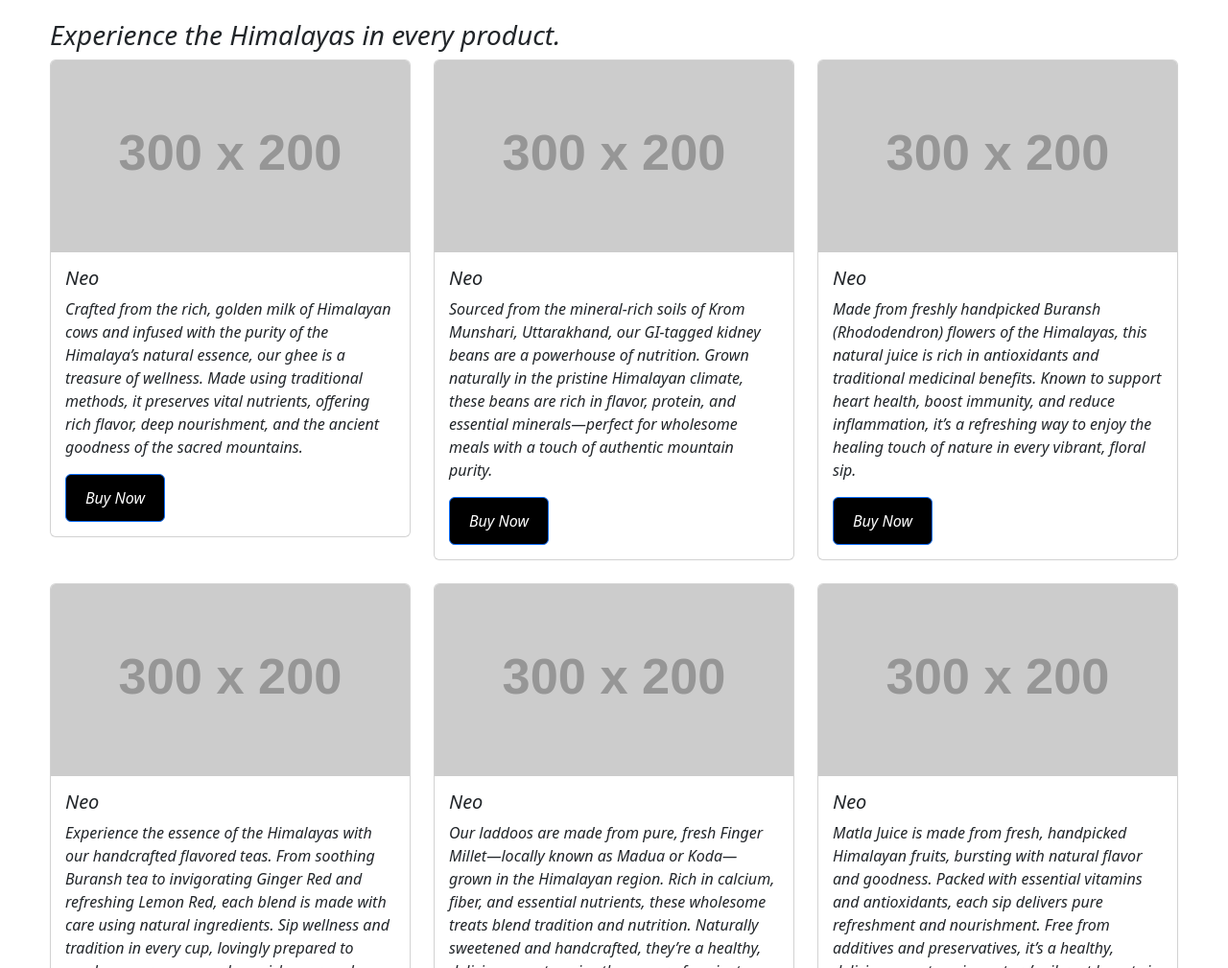
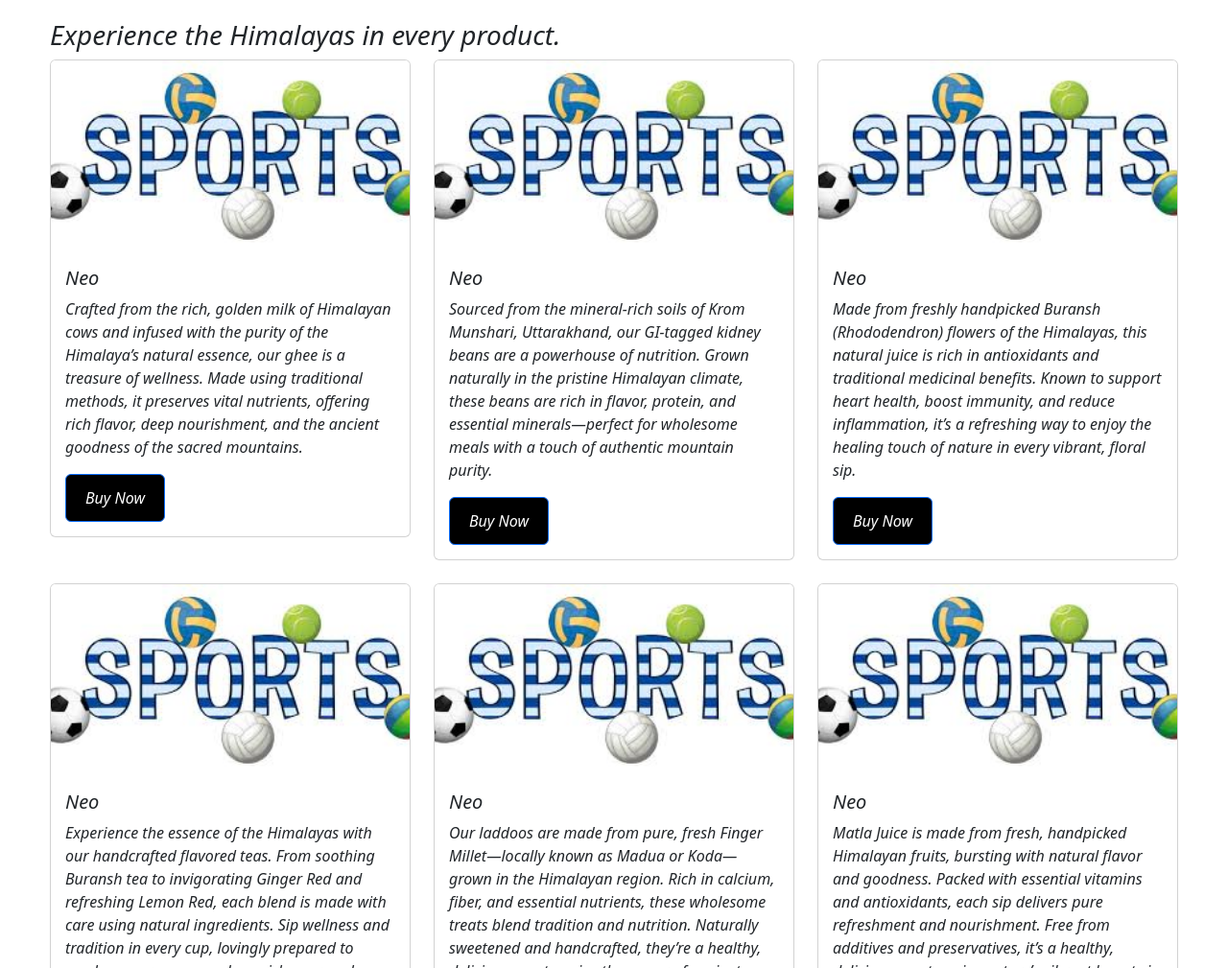
Before and after one commit to Shekhar30joshi/dashboard, a plain HTML site: page index.html in a window 1280 px wide. Shown: the part 434-1443 px from the top of the page at 96% size. Drawn offline with nearby package versions, Linux system fonts and the light colour scheme; placeholder pictures from the web are drawn by us.

Commit message:
add images

```diff
--- a/index.html
+++ b/index.html
@@ -94,7 +94,7 @@
         <!-- Product 1 -->
         <div class="col-md-4 mb-4">
           <div class="card">
-            <img src="https://via.placeholder.com/300x200" class="card-img-top" alt="Product 1">
+            <img src="../dashboard/images/images.jpeg" class="card-img-top" alt="Product 1">
             <div class="card-body">
               <h5 class="card-title">Neo</h5>
               <p class="card-text">Crafted from the rich, golden milk of Himalayan cows and infused with the purity of the Himalaya’s natural essence, our ghee is a treasure of wellness. Made using traditional methods, it preserves vital nutrients, offering rich flavor, deep nourishment, and the ancient goodness of the sacred mountains.</p>
@@ -105,7 +105,7 @@
         <!-- Product 2 -->
         <div class="col-md-4 mb-4">
           <div class="card">
-            <img src="https://via.placeholder.com/300x200" class="card-img-top" alt="Product 2">
+            <img src="../dashboard/images/images.jpeg" class="card-img-top" alt="Product 2">
             <div class="card-body">
               <h5 class="card-title">Neo</h5>
               <p class="card-text">Sourced from the mineral-rich soils of Krom Munshari, Uttarakhand, our GI-tagged kidney beans are a powerhouse of nutrition. Grown naturally in the pristine Himalayan climate, these beans are rich in flavor, protein, and essential minerals—perfect for wholesome meals with a touch of authentic mountain purity.</p>
@@ -116,7 +116,7 @@
         <!-- Product 3 -->
         <div class="col-md-4 mb-4">
           <div class="card">
-            <img src="https://via.placeholder.com/300x200" class="card-img-top" alt="Product 3">
+            <img src="../dashboard/images/images.jpeg" class="card-img-top" alt="Product 3">
             <div class="card-body">
               <h5 class="card-title">Neo</h5>
               <p class="card-text">Made from freshly handpicked Buransh (Rhododendron) flowers of the Himalayas, this natural juice is rich in antioxidants and traditional medicinal benefits. Known to support heart health, boost immunity, and reduce inflammation, it’s a refreshing way to enjoy the healing touch of nature in every vibrant, floral sip.</p>
@@ -126,7 +126,7 @@
         </div>
         <div class="col-md-4 mb-4">
         <div class="card">
-          <img src="https://via.placeholder.com/300x200" class="card-img-top" alt="Product 3">
+          <img src="../dashboard/images/images.jpeg" class="card-img-top" alt="Product 3">
           <div class="card-body">
             <h5 class="card-title">Neo</h5>
             <p class="card-text">Experience the essence of the Himalayas with our handcrafted flavored teas. From soothing Buransh tea to invigorating Ginger Red and refreshing Lemon Red, each blend is made with care using natural ingredients. Sip wellness and tradition in every cup, lovingly prepared to awaken your senses and nourish your soul.</p>
@@ -136,7 +136,7 @@
       </div>
       <div class="col-md-4 mb-4">
       <div class="card">
-        <img src="https://via.placeholder.com/300x200" class="card-img-top" alt="Product 3">
+        <img src="../dashboard/images/images.jpeg" class="card-img-top" alt="Product 3">
         <div class="card-body">
           <h5 class="card-title">Neo</h5>
           <p class="card-text">Our laddoos are made from pure, fresh Finger Millet—locally known as Madua or Koda—grown in the Himalayan region. Rich in calcium, fiber, and essential nutrients, these wholesome treats blend tradition and nutrition. Naturally sweetened and handcrafted, they’re a healthy, delicious way to enjoy the power of ancient grains.</p>
@@ -146,7 +146,7 @@
     </div>
     <div class="col-md-4 mb-4">
     <div class="card">
-      <img src="https://via.placeholder.com/300x200" class="card-img-top" alt="Product 3">
+      <img src="../dashboard/images/images.jpeg" class="card-img-top" alt="Product 3">
       <div class="card-body">
         <h5 class="card-title">Neo</h5>
         <p class="card-text">Matla Juice is made from fresh, handpicked Himalayan fruits, bursting with natural flavor and goodness. Packed with essential vitamins and antioxidants, each sip delivers pure refreshment and nourishment. Free from additives and preservatives, it’s a healthy, delicious way to enjoy nature’s vibrant bounty in its freshest form.</p>
```
Also changed, not shown: images/images.jpeg (added).
